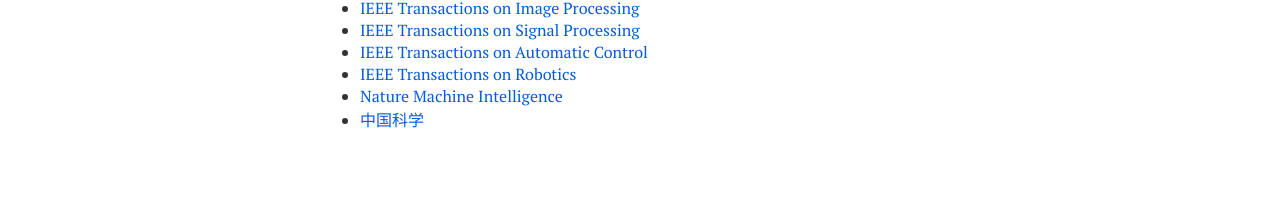
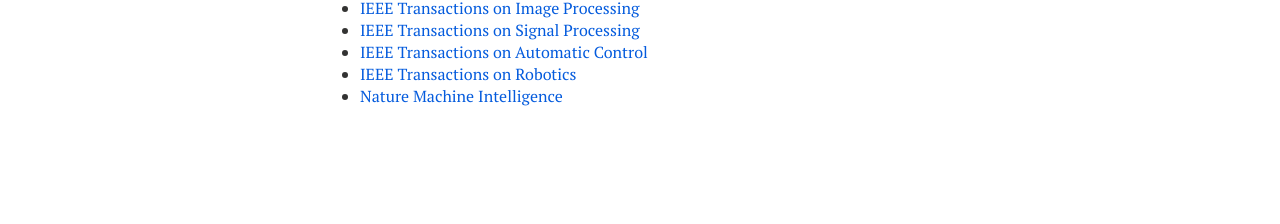
Before and after one commit to xianchaoxiu/xianchaoxiu.github.io, a Jekyll site: the page built from chinese/reading/index.md, in a window 1280 px wide. Shown: the part 1979-2203 px from the top of the page. Built offline with Jekyll 4.4.1, drawn with Linux system fonts in a browser that asks for light colours; nearby versions of some CDN libraries; after the commit the page ends 2182 px from its top, so only the background shows below that.

Commit message:
Update index.md

```diff
--- a/chinese/reading/index.md
+++ b/chinese/reading/index.md
@@ -89,4 +89,3 @@ share: false
 *  <a href="https://ieeexplore.ieee.org/xpl/RecentIssue.jsp?punumber=9" class="textlink" target="_blank"> IEEE Transactions on Automatic Control </a> <br>
 *  <a href="https://ieeexplore.ieee.org/xpl/RecentIssue.jsp?punumber=8860" class="textlink" target="_blank"> IEEE Transactions on Robotics </a> <br>
 *  <a href="https://www.nature.com/natmachintell/" class="textlink" target="_blank"> Nature Machine Intelligence </a> <br>
-*  <a href="https://www.scichina.com/" class="textlink" target="_blank"> 中国科学 </a> <br>
```
